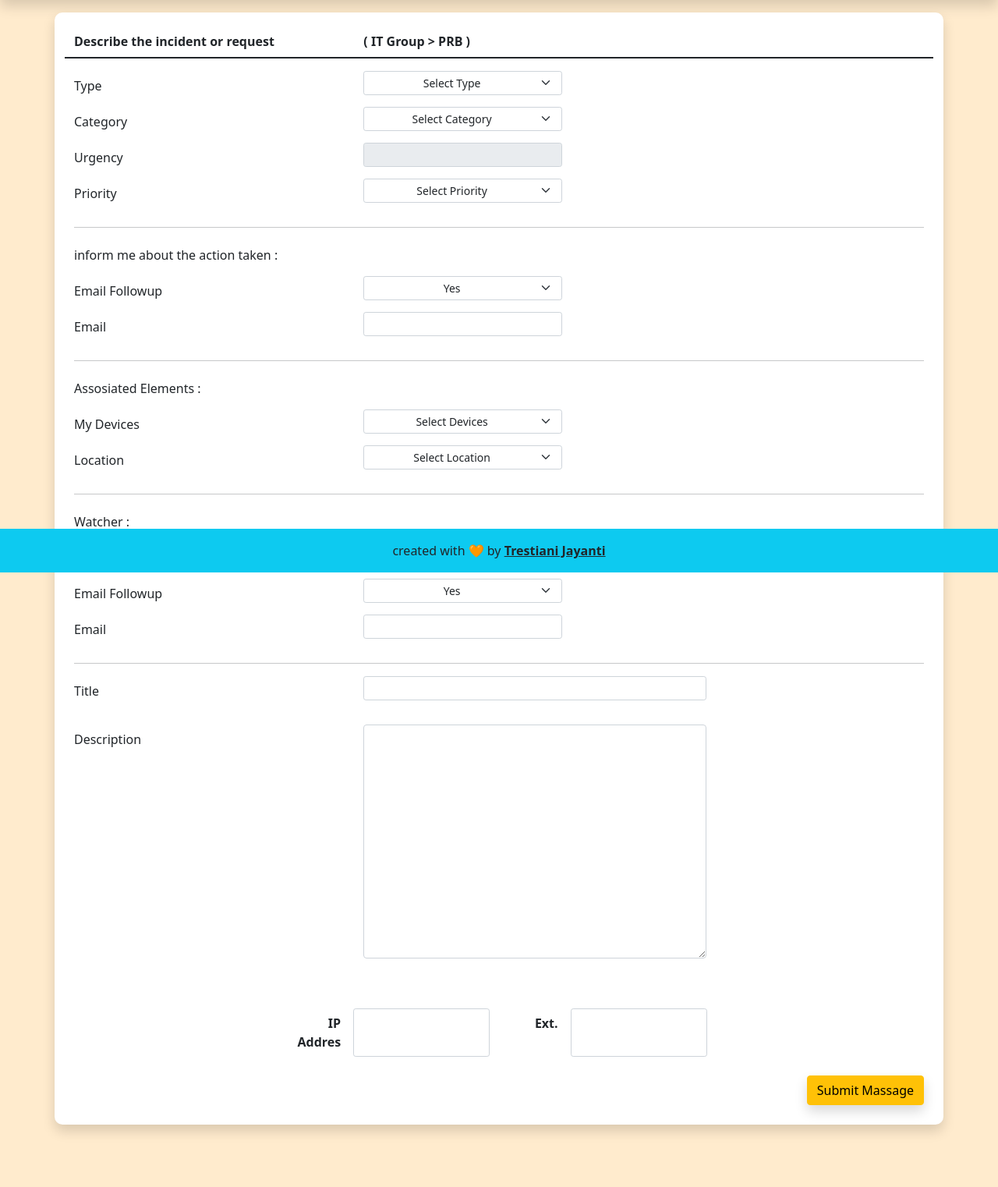
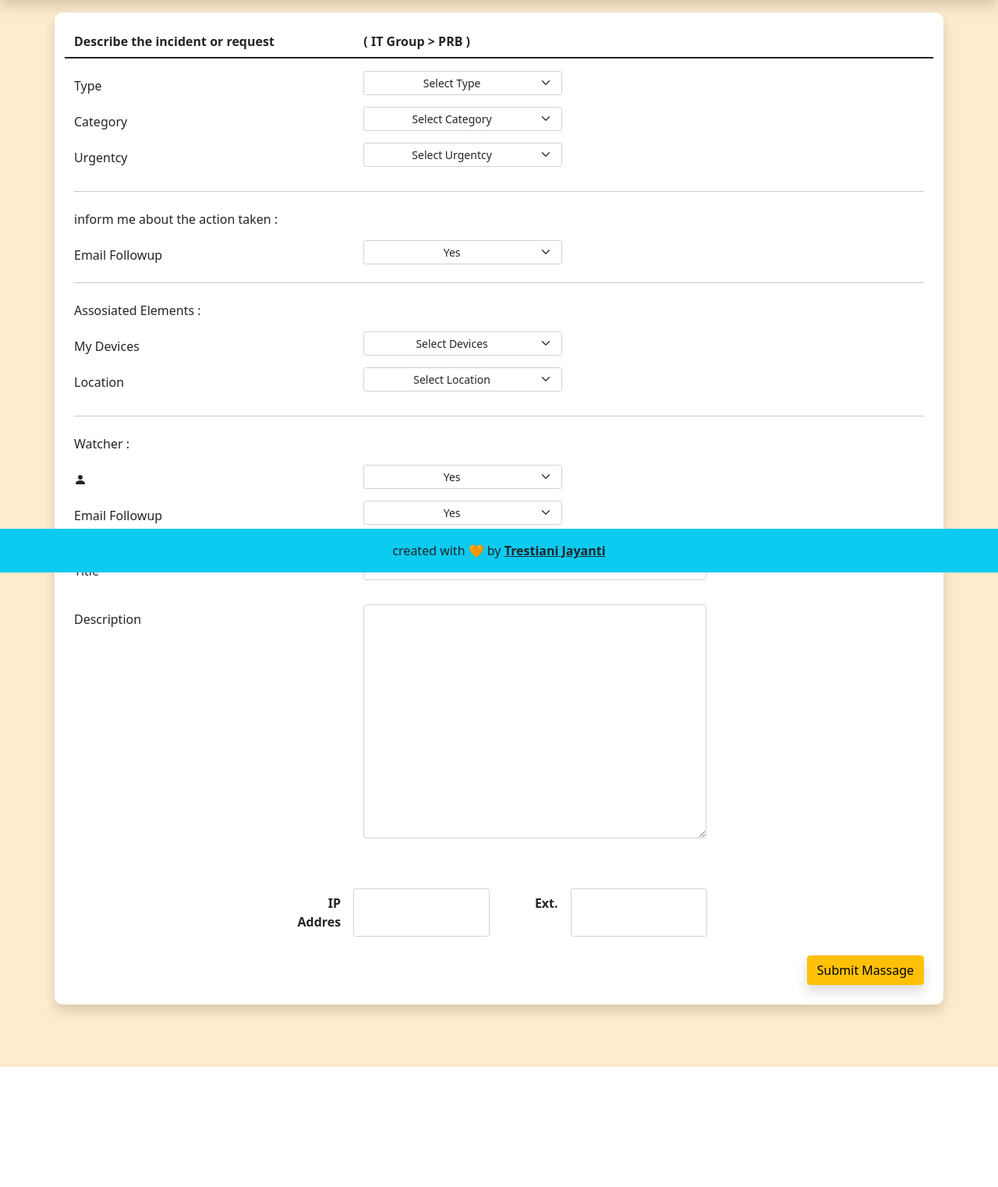
Before and after one commit to zulvikurniawan/projectJayanti, a CodeIgniter 4 app: the page made by app/Views/pages/createTicketView.php in a window 1280 px wide. Shown: the part 66-1588 px from the top of the page at 78% size. After the commit the page ends 1434 px from the top, so only its background shows below. Run offline with PHP 8.4 and a stand-in for CodeIgniter, Linux system fonts and the light colour scheme; the template is opened without the code that fills it, so the values that code supplies are empty; some libraries are stand-ins or nearby versions.

Commit message:
memperbaiki create ticket

```diff
--- a/app/Controllers/Ticket.php
+++ b/app/Controllers/Ticket.php
@@ -37,8 +37,7 @@
             'status' => 'new',
             'type' => $this->request->getVar('type'),
             'category' => $this->request->getVar('category'),
-            'priority' => $this->request->getVar('priority'),
-            'urgency' => $this->request->getVar('urgency'),
+            'urgentcy' => $this->request->getVar('urgentcy'),
             'email_followup' => $this->request->getVar('tempat_lahir'),
             'my_device' => $this->request->getVar('my_device'),
             'location' => $this->request->getVar('location'),
--- a/app/Models/TicketModel.php
+++ b/app/Models/TicketModel.php
@@ -14,7 +14,7 @@
     protected $returnType     = 'array';
     protected $useSoftDeletes = false;
 
-    protected $allowedFields = ['type', 'category', 'priority', 'urgency', 'email_followup', 'my_device', 'location', 'email_watcher', 'title', 'description', 'ip', 'ext', 'status', 'id_account', 'id_assign'];
+    protected $allowedFields = ['type', 'category', 'urgency', 'email_followup', 'my_device', 'location', 'email_watcher', 'title', 'description', 'ip', 'ext', 'status', 'id_account', 'id_assign'];
 
     protected $useTimestamps = true;
     protected $createdField  = 'created_at';
--- a/app/Views/pages/createTicketView.php
+++ b/app/Views/pages/createTicketView.php
@@ -35,29 +34,12 @@
                 </select>
             </div>
         </div>
-        <div class="row">
-            <label for="urgency" class="col-sm-4 col-form-label" hidden>Urgency</label>
+
+        <div class="row mb-4">
+            <label for="urgentcy" class="col-sm-4 col-form-label">Urgentcy</label>
             <div class="col-3">
-                <input type="text" class="form-control form-control-sm" id="urgency" name="urgency" hidden value="">
-            </div>
-        </div>
-        <div class="row mb-2">
-            <label for="urgency" class="col-sm-4 col-form-label">Urgency</label>
-            <div class="col-3">
-                <input type="text" class="form-control form-control-sm" id="urgency" name="urgency" disabled value="">
-                <!-- <select class="form-select form-select-sm text-center" aria-label="Default select example" id="urgency" name="urgency" disabled>
-                    <option hidden selected>Medium</option>
-                    <option value="1">One</option>
-                    <option value="2">Two</option>
-                    <option value="3">Three</option>
-                </select> -->
-            </div>
-        </div>
-        <div class="row mb-4">
-            <label for="Priority" class="col-sm-4 col-form-label">Priority</label>
-            <div class="col-3">
-                <select class="form-select form-select-sm text-center" aria-label="Default select example" id="Priority" name="Priority">
-                    <option hidden selected>Select Priority</option>
+                <select class="form-select form-select-sm text-center" aria-label="Default select example" id="urgentcy" name="urgentcy">
+                    <option hidden selected>Select Urgentcy</option>
                     <option value="low">Low</option>
                     <option value="medium">Medium</option>
                     <option value="high">High</option>
@@ -75,15 +57,9 @@
             <label for="emailFollowup" class="col-sm-4 col-form-label">Email Followup</label>
             <div class="col-3">
                 <select class="form-select form-select-sm text-center" aria-label="Default select example">
-                    <option selected value="1">Yes</option>
-                    <option value="2">No</option>
+                    <option selected value="yes">Yes</option>
+                    <option value="no">No</option>
                 </select>
-            </div>
-        </div>
-        <div class="row mb-4">
-            <label for="email-followup" class="col-sm-4 col-form-label">Email</label>
-            <div class="col-3">
-                <input type="email" class="form-control form-control-sm" id="email-followup">
             </div>
         </div>
         <hr>
@@ -138,15 +119,9 @@
             <label for="emailFollowupWatcher" class="col-sm-4 col-form-label">Email Followup</label>
             <div class="col-3">
                 <select class="form-select form-select-sm text-center" aria-label="Default select example">
-                    <option selected value="1">Yes</option>
-                    <option value="2">No</option>
+                    <option selected value="yes">Yes</option>
+                    <option value="no">No</option>
                 </select>
-            </div>
-        </div>
-        <div class="row mb-4">
-            <label for="emailWatcher" class="col-sm-4 col-form-label ">Email</label>
-            <div class="col-3">
-                <input type="email" class="form-control form-control-sm" id="emailWatcher" name="emailWatcher">
             </div>
         </div>
         <hr>
```
Also changed, not shown: other parts of app/Views/pages/createTicketView.php (+17 -13 lines).
